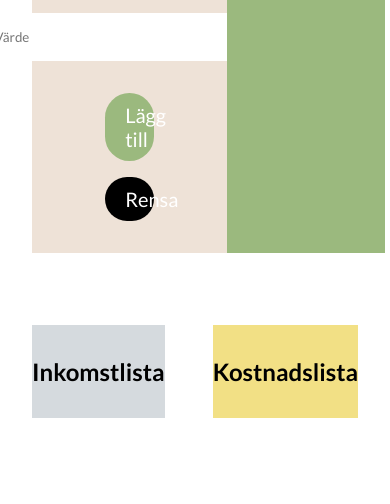
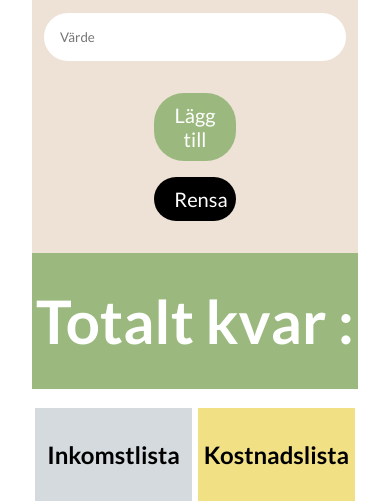
Before and after one commit to adam-kollberg/inlamning-2, a website: page index.html in a window 390 px wide. Shown: the part 555-1059 px from the top of the page. Before the commit the page ends 997 px from the top, so only its background shows below. Drawn offline with Linux system fonts and the light colour scheme.

Commit message:
added media queries to project

```diff
--- a/scss/first_section.scss
+++ b/scss/first_section.scss
@@ -1,6 +1,14 @@
 .first_section {
     display: flex;
     flex-direction: row;
+
+    @media screen and (max-width: 812px) {
+        flex-direction: column;
+
+      }
+
+
+
 
 }
 
@@ -15,4 +23,12 @@ color: white;
 font-size: 2.5rem;
 width: 50vw;
 
+
+@media screen and (max-width: 812px) {
+    width: 100%;
+    padding-top: 2rem;
+    padding-bottom: 2rem;
+
+  }
+
 }
--- a/scss/form.scss
+++ b/scss/form.scss
@@ -2,12 +2,16 @@ form {
 display: flex;
 flex-direction: column;
 align-items: center;
-align-content: space-between;
-justify-content: space-evenly;
 background-color: #EEE2D7;
 width: 50vw;
 padding-top: 2rem;
 padding-bottom: 2rem;
+
+
+@media screen and (max-width: 812px) {
+    width: 100%;
+
+  }
 
 
 
@@ -22,8 +26,6 @@ select {
     width: 300px;
     border-radius: 30px;
     border-color: white;
-
-
 
 
 
--- a/scss/list.scss
+++ b/scss/list.scss
@@ -3,6 +3,12 @@ display: flex;
 flex-direction: row;
 justify-content: center;
 padding-top: 3rem;
+
+
+@media screen and (max-width: 812px) {
+    padding-top: 1rem;
+
+  }
 
 
 .incomeList_wrapper {
@@ -15,6 +21,13 @@ padding-top: 3rem;
     padding-top: 2rem;
     padding-bottom: 2rem;
     margin: 1.5rem;
+
+    @media screen and (max-width: 812px) {
+        margin: 0.2rem;
+
+      }
+
+
 
     ul {
         display: flex;
@@ -47,6 +60,13 @@ padding-top: 3rem;
     padding-top: 2rem;
     margin: 1.5rem;
     padding-bottom: 2rem;
+    @media screen and (max-width: 812px) {
+        margin: 0.2rem;
+
+      }
+
+
+
 
 ul {
     display: flex;
```
Also changed, not shown: css/style.css.
